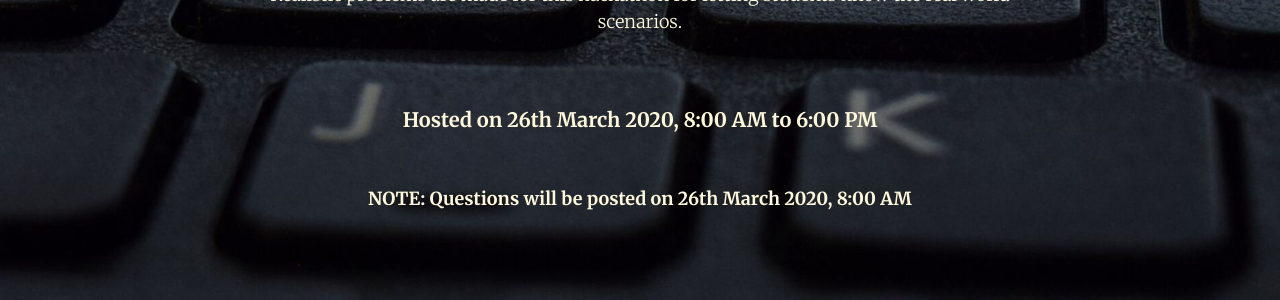
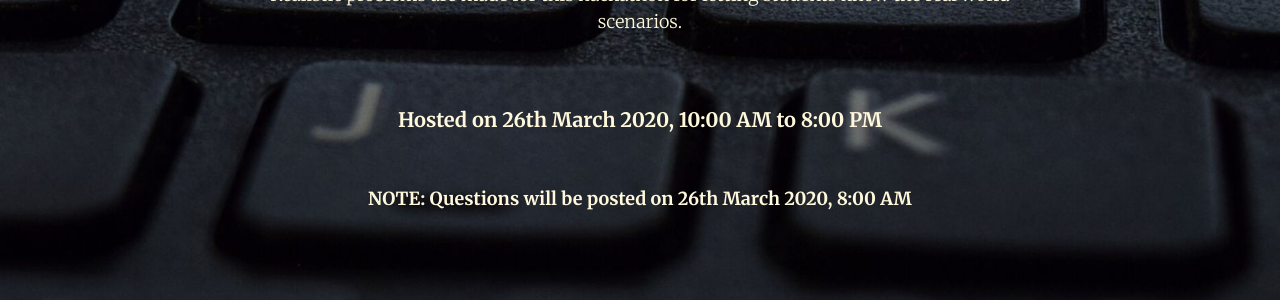
Before and after one commit to vce-student-affairs/hackathon, a Jekyll site: the page built from index.html, in a window 1280 px wide and 900 px high. Shown: the part 381-681 px from the top of the window. Built offline with Jekyll 4.4.1, drawn with Linux system fonts in a browser that asks for light colours.

Commit message:
Changed time

```diff
--- a/_includes/header.html
+++ b/_includes/header.html
@@ -33,7 +33,7 @@
             <hr>
             <p style="color: cornsilk;">Realistic problems are made for this hackathon for letting students know the real world scenarios.</p>
             <br>
-            <p style="color: cornsilk; font-size: 20px; font-weight: bold;">Hosted on 26th March 2020, 8:00 AM to 6:00 PM</p>
+            <p style="color: cornsilk; font-size: 20px; font-weight: bold;">Hosted on 26th March 2020, 10:00 AM to 8:00 PM</p>
             <p style="color: cornsilk; font-size: 18px; font-weight: bold;">NOTE: Questions will be posted on 26th March 2020, 8:00 AM</p>
             <!--img src="../clogo.jpg" height="120px" width="95px"><br><br>
             <p style="color: cornsilk; font-size: 50px; font-weight: bold;">Hackathon started</p>
```
